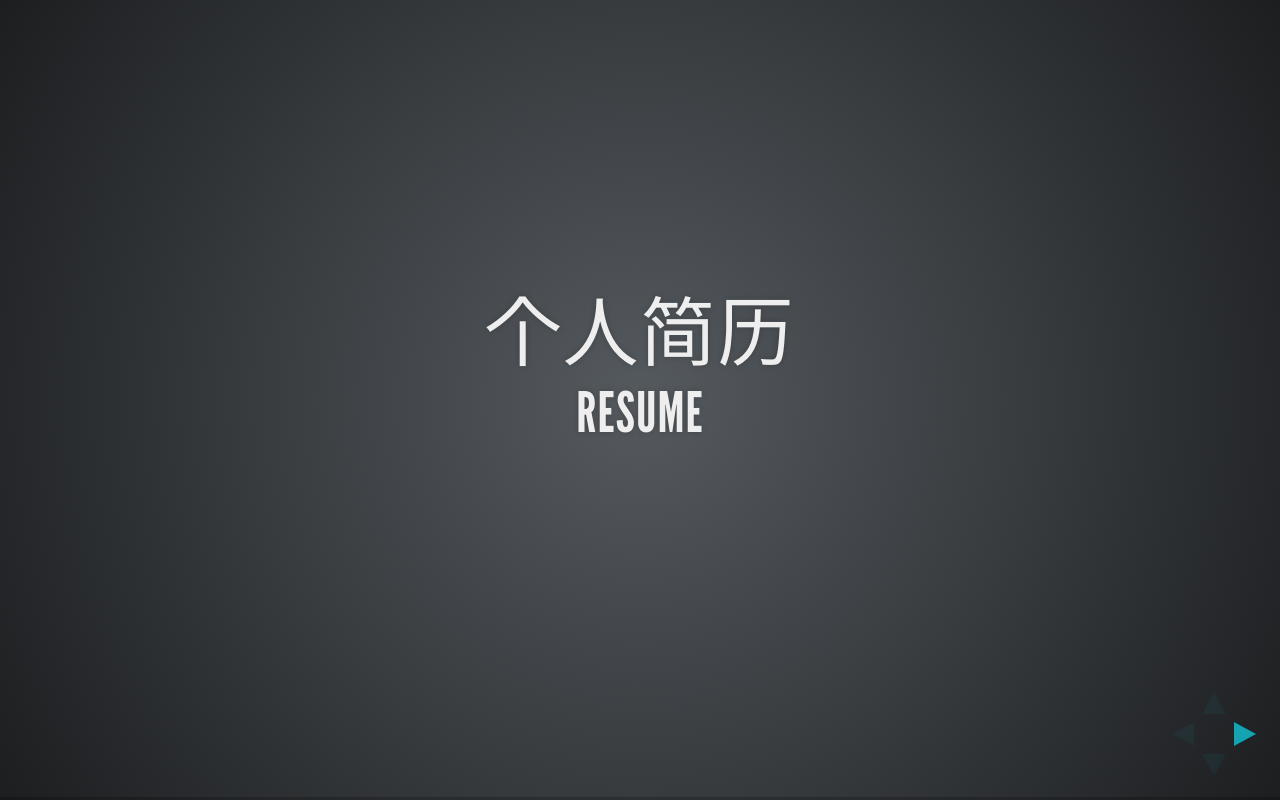
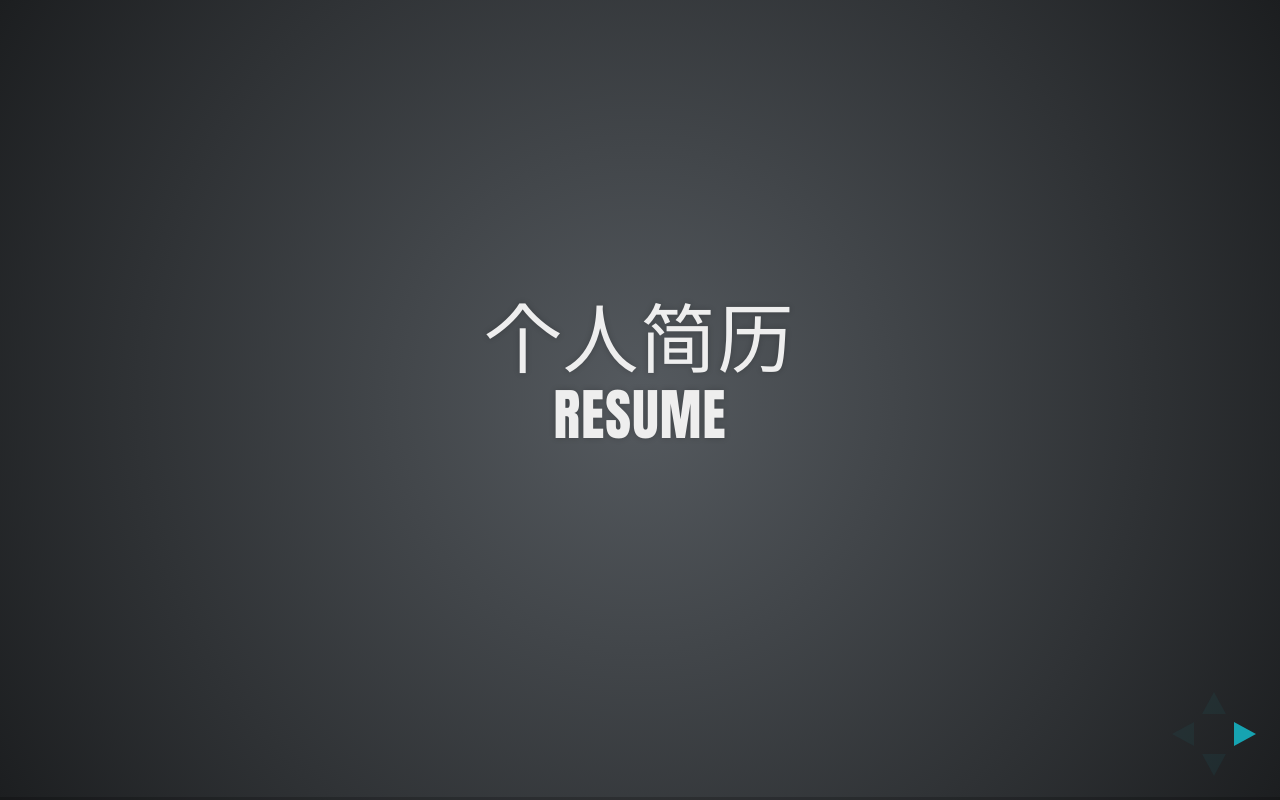
Before and after one commit to BILLYHO/Resume, a website: page index.html in a window 1280 px wide. Drawn offline with Linux system fonts and the light colour scheme.

Commit message:
Last updated: Sat May 24 22:39:05 HKT 2014

```diff
--- a/css/theme/default.css
+++ b/css/theme/default.css
@@ -5,10 +5,10 @@
  * Copyright (C) 2011-2012 Hakim El Hattab, http://hakim.se
  */
 @font-face {
-  font-family: 'League Gothic';
-  src: url("../../lib/font/league_gothic-webfont.eot");
+  font-family: 'Heiti SC';
+  /*src: url("../../lib/font/league_gothic-webfont.eot");
   src: url("../../lib/font/league_gothic-webfont.eot?#iefix") format("embedded-opentype"), url("../../lib/font/league_gothic-webfont.woff") format("woff"), url("../../lib/font/league_gothic-webfont.ttf") format("truetype"), url("../../lib/font/league_gothic-webfont.svg#LeagueGothicRegular") format("svg");
-  font-weight: normal;
+  */font-weight: normal;
   font-style: normal; }
 
 /*********************************************
@@ -25,7 +25,7 @@ body {
   background-color: #2b2b2b; }
 
 .reveal {
-  font-family: "Lato", sans-serif;
+  font-family: "Heiti SC", sans-serif;
   font-size: 36px;
   font-weight: normal;
   letter-spacing: -0.02em;
@@ -47,7 +47,7 @@ body {
 .reveal h6 {
   margin: 0 0 20px 0;
   color: #eeeeee;
-  font-family: "League Gothic", Impact, sans-serif;
+  font-family: "Heiti SC", Impact, sans-serif;
   line-height: 0.9em;
   letter-spacing: 0.02em;
   text-transform: uppercase;
```
Also changed, not shown: 1 other file.
